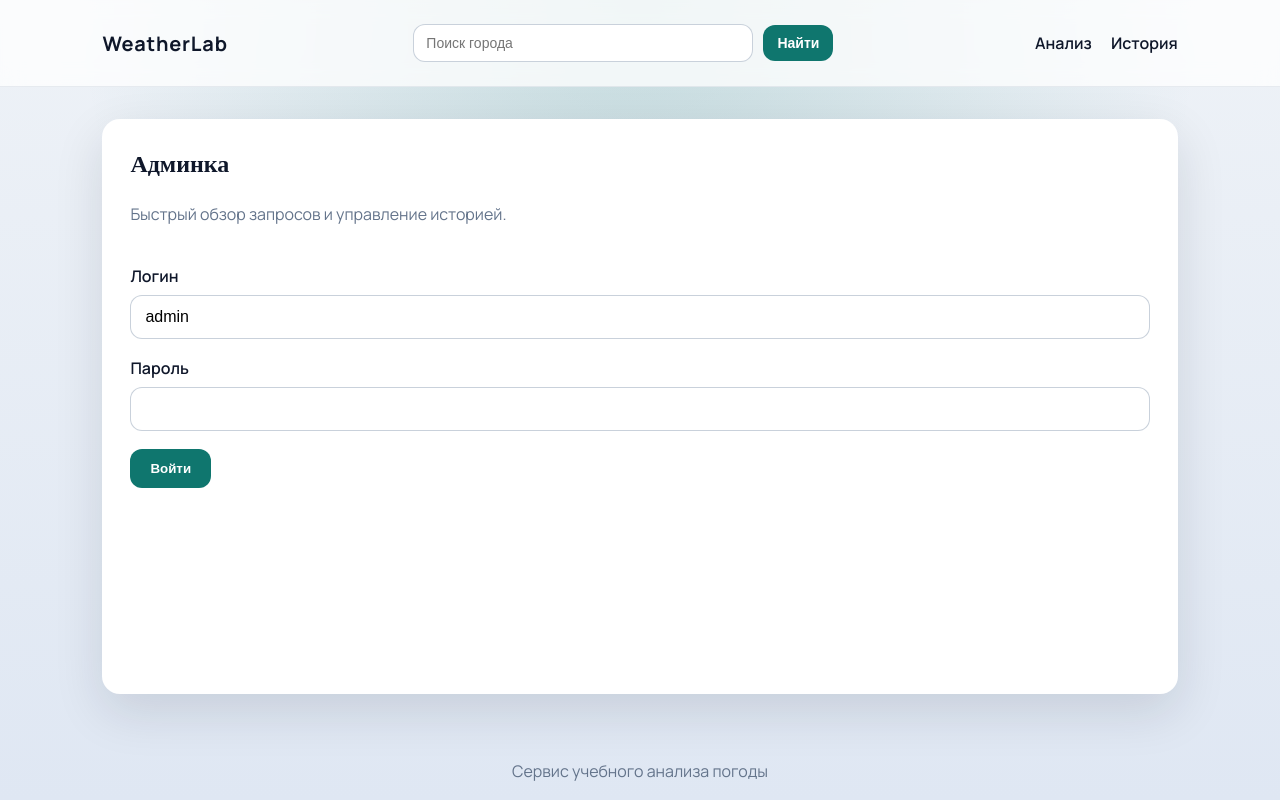
After one commit to dfoxiah/weather-analysis, a Django app: page /control/ in a window 1280 px wide. The commit adds this page. Run offline with Django 4.2, Linux system fonts and the light colour scheme.

Commit message:
Hide admin behind configurable path

```diff
--- a/weather/static/weather/css/style.css
+++ b/weather/static/weather/css/style.css
@@ -220,6 +220,109 @@ a {
   margin-top: 6px;
 }
 
+.admin-head {
+  display: flex;
+  align-items: center;
+  justify-content: space-between;
+  gap: 12px;
+  flex-wrap: wrap;
+}
+
+.admin-meta {
+  display: flex;
+  gap: 14px;
+  flex-wrap: wrap;
+  margin-top: 10px;
+}
+
+.admin-stats {
+  display: grid;
+  grid-template-columns: repeat(auto-fit, minmax(180px, 1fr));
+  gap: 14px;
+  margin-top: 18px;
+}
+
+.admin-stats .stat {
+  padding: 12px 14px;
+  border-radius: 14px;
+  border: 1px solid rgba(148, 163, 184, 0.35);
+  background: rgba(248, 250, 252, 0.85);
+}
+
+.admin-stats .stat strong {
+  display: block;
+  font-size: 20px;
+  margin-top: 6px;
+}
+
+.admin-filters {
+  margin: 20px 0 12px;
+  display: grid;
+  gap: 12px;
+  grid-template-columns: repeat(auto-fit, minmax(180px, 1fr));
+  align-items: end;
+}
+
+.admin-table {
+  display: grid;
+  gap: 8px;
+  margin-top: 16px;
+}
+
+.admin-row {
+  display: grid;
+  grid-template-columns: 0.6fr 1.2fr 1.6fr 1.2fr 1.2fr 1.4fr 1.2fr;
+  gap: 10px;
+  padding: 12px 14px;
+  border-radius: 12px;
+  border: 1px solid rgba(148, 163, 184, 0.2);
+  background: rgba(255, 255, 255, 0.9);
+}
+
+.admin-row > div {
+  overflow-wrap: anywhere;
+}
+
+.admin-row.head {
+  font-weight: 600;
+  background: rgba(15, 118, 110, 0.08);
+}
+
+.admin-actions {
+  display: flex;
+  gap: 8px;
+  flex-wrap: wrap;
+  align-items: center;
+}
+
+.admin-metrics {
+  display: grid;
+  gap: 4px;
+  color: var(--muted);
+  font-size: 13px;
+}
+
+.admin-danger {
+  margin-top: 20px;
+}
+
+.chip-group {
+  display: flex;
+  flex-wrap: wrap;
+  gap: 6px;
+}
+
+.chip {
+  display: inline-flex;
+  align-items: center;
+  padding: 4px 8px;
+  border-radius: 999px;
+  font-size: 12px;
+  font-weight: 600;
+  color: var(--accent-dark);
+  background: rgba(15, 118, 110, 0.12);
+}
+
 .table {
   display: grid;
   gap: 6px;
@@ -290,4 +393,8 @@ a {
   .table-row {
     grid-template-columns: 1fr;
   }
+
+  .admin-row {
+    grid-template-columns: 1fr;
+  }
 }
--- /dev/null
+++ b/weather/templates/weather/admin.html
@@ -0,0 +1,135 @@
+{% extends 'weather/base.html' %}
+
+{% block content %}
+  <section class="card">
+    <div class="admin-head">
+      <div>
+        <h1>Админка</h1>
+        <p class="muted">Быстрый обзор запросов и управление историей.</p>
+      </div>
+      {% if is_admin %}
+        <form method="post">
+          {{ csrf_input }}
+          <input type="hidden" name="action" value="logout" />
+          <button class="button link" type="submit">Выйти</button>
+        </form>
+      {% endif %}
+    </div>
+
+    {% if not admin_enabled %}
+      <p class="muted">Админка отключена — задайте переменную ADMIN_PASSWORD.</p>
+    {% elif not is_admin %}
+      <form method="post" class="form admin-login">
+        {{ csrf_input }}
+        <input type="hidden" name="action" value="login" />
+        <div class="field">
+          <label>Логин</label>
+          <input class="input" type="text" name="username" autocomplete="username" value="{{ login_username }}" />
+        </div>
+        <div class="field">
+          <label>Пароль</label>
+          <input class="input" type="password" name="password" autocomplete="current-password" />
+        </div>
+        <div class="actions">
+          <button class="button" type="submit">Войти</button>
+        </div>
+      </form>
+    {% else %}
+      <div class="admin-stats">
+        <div class="stat">
+          <span>Всего запросов</span>
+          <strong>{{ stats.total_queries }}</strong>
+        </div>
+        <div class="stat">
+          <span>Всего результатов</span>
+          <strong>{{ stats.total_results }}</strong>
+        </div>
+        <div class="stat">
+          <span>Уникальных городов</span>
+          <strong>{{ stats.unique_cities }}</strong>
+        </div>
+        <div class="stat">
+          <span>Последний запрос</span>
+          <strong>{{ stats.latest_at.strftime('%d.%m.%Y %H:%M') if stats.latest_at else '—' }}</strong>
+        </div>
+      </div>
+
+      <form method="get" class="admin-filters">
+        <input class="input" type="text" name="city" placeholder="Город" value="{{ filters.city }}" />
+        <select class="input" name="source">
+          <option value="">Все источники</option>
+          {% for src in sources_options %}
+            <option value="{{ src.key }}" {% if filters.source == src.key %}selected{% endif %}>{{ src.label }}</option>
+          {% endfor %}
+        </select>
+        <input class="input" type="text" name="session_id" placeholder="Session id" value="{{ filters.session_id }}" />
+        <select class="input" name="limit">
+          {% for item in limit_options %}
+            <option value="{{ item }}" {% if filters.limit == item %}selected{% endif %}>Показать {{ item }}</option>
+          {% endfor %}
+        </select>
+        <button class="button small" type="submit">Применить</button>
+        <a class="button link small" href="{{ url('weather:admin') }}">Сбросить</a>
+      </form>
+
+      <p class="muted">Найдено: {{ stats.filtered_total }} из {{ stats.total_queries }}</p>
+
+      {% if items %}
+        <div class="admin-table">
+          <div class="admin-row head">
+            <div>ID</div>
+            <div>Город</div>
+            <div>Источники</div>
+            <div>Метрики</div>
+            <div>Дата</div>
+            <div>Session</div>
+            <div>Действия</div>
+          </div>
+          {% for item in items %}
+            <div class="admin-row">
+              <div>#{{ item.id }}</div>
+              <div>
+                <strong>{{ item.city }}</strong>
+              </div>
+              <div>
+                <div class="chip-group">
+                  {% if item.sources_labels %}
+                    {% for label in item.sources_labels %}
+                      <span class="chip">{{ label }}</span>
+                    {% endfor %}
+                  {% else %}
+                    <span class="muted">—</span>
+                  {% endif %}
+                </div>
+              </div>
+              <div class="admin-metrics">
+                <span>avg: {{ item.summary.avg_temp if item.summary.avg_temp is not none else '—' }} °C</span>
+                <span>spread: {{ item.summary.temp_spread if item.summary.temp_spread is not none else '—' }} °C</span>
+                <span>rows: {{ item.result_count }}</span>
+              </div>
+              <div>{{ item.created_at.strftime('%d.%m.%Y %H:%M') }}</div>
+              <div class="muted">{{ item.session_id or '—' }}</div>
+              <div class="admin-actions">
+                <a class="button link small" href="{{ url('weather:admin_detail', query_id=item.id) }}">Открыть</a>
+                <form method="post">
+                  {{ csrf_input }}
+                  <input type="hidden" name="action" value="delete" />
+                  <input type="hidden" name="query_id" value="{{ item.id }}" />
+                  <button class="button small" type="submit" onclick="return confirm('Удалить запрос #{{ item.id }}?')">Удалить</button>
+                </form>
+              </div>
+            </div>
+          {% endfor %}
+        </div>
+      {% else %}
+        <p class="muted">Запросов не найдено.</p>
+      {% endif %}
+
+      <form method="post" class="admin-danger">
+        {{ csrf_input }}
+        <input type="hidden" name="action" value="purge" />
+        <button class="button" type="submit" onclick="return confirm('Удалить всю историю?')">Очистить все</button>
+      </form>
+    {% endif %}
+  </section>
+{% endblock %}
--- a/weather/urls.py
+++ b/weather/urls.py
@@ -1,11 +1,20 @@
+from django.conf import settings
 from django.urls import path
 
 from . import views
 
 app_name = "weather"
 
+ADMIN_PATH = getattr(settings, "ADMIN_PATH", "control").strip("/") or "control"
+
 urlpatterns = [
     path("", views.index, name="index"),
     path("result/<int:query_id>/", views.result, name="result"),
     path("history/", views.history, name="history"),
+    path(f"{ADMIN_PATH}/", views.admin_panel, name="admin"),
+    path(
+        f"{ADMIN_PATH}/query/<int:query_id>/",
+        views.admin_detail,
+        name="admin_detail",
+    ),
 ]
--- a/weather/views.py
+++ b/weather/views.py
@@ -4,11 +4,14 @@ from django.conf import settings
 from django.contrib import messages
 from django.http import Http404
 from django.shortcuts import redirect, render
+from sqlalchemy import func
 
 from .forms import WeatherForm
 from .services import SOURCES, analyze, coerce_float
 from .sqlalchemy_db import SessionLocal, init_db
 from .sqlalchemy_models import WeatherQuery, WeatherResult
+
+ADMIN_SESSION_KEY = "weather_admin"
 
 
 def _get_client_id(request):
@@ -22,7 +25,19 @@ def _header_context(request):
     header_sources = [
         {"key": key, "label": item["label"]} for key, item in SOURCES.items()
     ]
-    return {"header_city": header_city, "header_sources": header_sources}
+    return {
+        "header_city": header_city,
+        "header_sources": header_sources,
+        "is_admin": _is_admin(request),
+    }
+
+
+def _is_admin(request):
+    return bool(request.session.get(ADMIN_SESSION_KEY))
+
+
+def _admin_enabled():
+    return bool(getattr(settings, "ADMIN_PASSWORD", ""))
 
 
 def index(request):
@@ -189,3 +204,221 @@ def history(request):
     context = {"items": history_items}
     context.update(_header_context(request))
     return render(request, "weather/history.html", context, using="jinja2")
+
+
+def _parse_limit(value, default=50, min_value=10, max_value=200):
+    try:
+        limit = int(value)
+    except (TypeError, ValueError):
+        return default
+    limit = max(min_value, min(limit, max_value))
+    return limit
+
+
+def admin_panel(request):
+    init_db()
+    admin_enabled = _admin_enabled()
+    admin_username = getattr(settings, "ADMIN_USERNAME", "admin")
+    admin_password = getattr(settings, "ADMIN_PASSWORD", "")
+    is_admin = _is_admin(request)
+
+    if request.method == "POST":
+        action = request.POST.get("action", "")
+        if action == "login":
+            if not admin_enabled:
+                messages.error(request, "Админка отключена: ADMIN_PASSWORD не задан.")
+            else:
+                username = request.POST.get("username", "").strip()
+                password = request.POST.get("password", "")
+                if username == admin_username and password == admin_password:
+                    request.session[ADMIN_SESSION_KEY] = True
+                    messages.success(request, "Вход выполнен.")
+                    return redirect("weather:admin")
+                messages.error(request, "Неверный логин или пароль.")
+        elif action == "logout":
+            request.session.pop(ADMIN_SESSION_KEY, None)
+            messages.info(request, "Вы вышли из админки.")
+            return redirect("weather:admin")
+        elif action == "delete":
+            if not is_admin:
+                messages.error(request, "Нужна авторизация.")
+                return redirect("weather:admin")
+            try:
+                query_id = int(request.POST.get("query_id", "0"))
+            except ValueError:
+                query_id = 0
+            if query_id:
+                with SessionLocal() as db:
+                    query = db.query(WeatherQuery).filter_by(id=query_id).first()
+                    if not query:
+                        messages.warning(request, "Запись не найдена.")
+                    else:
+                        db.delete(query)
+                        db.commit()
+                        messages.success(request, f"Запрос #{query_id} удален.")
+            else:
+                messages.warning(request, "Некорректный идентификатор записи.")
+            return redirect("weather:admin")
+        elif action == "purge":
+            if not is_admin:
+                messages.error(request, "Нужна авторизация.")
+                return redirect("weather:admin")
+            with SessionLocal() as db:
+                db.query(WeatherResult).delete()
+                db.query(WeatherQuery).delete()
+                db.commit()
+            messages.success(request, "История очищена.")
+            return redirect("weather:admin")
+
+    filters = {
+        "city": request.GET.get("city", "").strip(),
+        "source": request.GET.get("source", "").strip(),
+        "session_id": request.GET.get("session_id", "").strip(),
+        "limit": request.GET.get("limit", "").strip(),
+    }
+    limit = _parse_limit(filters["limit"], default=50)
+    filters["limit"] = str(limit)
+
+    items = []
+    stats = {
+        "total_queries": 0,
+        "total_results": 0,
+        "unique_cities": 0,
+        "latest_at": None,
+        "filtered_total": 0,
+    }
+
+    if admin_enabled and is_admin:
+        with SessionLocal() as db:
+            stats["total_queries"] = (
+                db.query(func.count(WeatherQuery.id)).scalar() or 0
+            )
+            stats["total_results"] = (
+                db.query(func.count(WeatherResult.id)).scalar() or 0
+            )
+            stats["unique_cities"] = (
+                db.query(func.count(func.distinct(WeatherQuery.city))).scalar()
+                or 0
+            )
+            latest = (
+                db.query(WeatherQuery.created_at)
+                .order_by(WeatherQuery.created_at.desc())
+                .first()
+            )
+            stats["latest_at"] = latest[0] if latest else None
+
+            base = db.query(WeatherQuery)
+            if filters["city"]:
+                base = base.filter(WeatherQuery.city.ilike(f"%{filters['city']}%"))
+            if filters["source"]:
+                base = base.filter(
+                    WeatherQuery.sources.like(f"%{filters['source']}%")
+                )
+            if filters["session_id"]:
+                base = base.filter(
+                    WeatherQuery.session_id == filters["session_id"]
+                )
+
+            stats["filtered_total"] = base.count()
+
+            rows = (
+                base.outerjoin(WeatherResult)
+                .group_by(WeatherQuery.id)
+                .with_entities(
+                    WeatherQuery,
+                    func.count(WeatherResult.id).label("result_count"),
+                )
+                .order_by(WeatherQuery.created_at.desc())
+                .limit(limit)
+                .all()
+            )
+
+            for query, result_count in rows:
+                summary = json.loads(query.summary_json) if query.summary_json else {}
+                source_keys = [
+                    key for key in (query.sources or "").split(",") if key
+                ]
+                source_labels = [
+                    SOURCES.get(key, {}).get("label", key) for key in source_keys
+                ]
+                items.append(
+                    {
+                        "id": query.id,
+                        "city": query.city,
+                        "created_at": query.created_at,
+                        "session_id": query.session_id,
+                        "summary": summary,
+                        "result_count": result_count,
+                        "sources_labels": source_labels,
+                    }
+                )
+
+    sources_options = [
+        {"key": key, "label": item["label"]} for key, item in SOURCES.items()
+    ]
+    limit_options = ["20", "50", "100", "200"]
+
+    context = {
+        "admin_enabled": admin_enabled,
+        "is_admin": is_admin,
+        "login_username": admin_username,
+        "filters": filters,
+        "items": items,
+        "stats": stats,
+        "sources_options": sources_options,
+        "limit_options": limit_options,
+    }
+    context.update(_header_context(request))
+    return render(request, "weather/admin.html", context, using="jinja2")
+
+
+def admin_detail(request, query_id):
+    init_db()
+    if not _is_admin(request):
+        messages.warning(request, "Нужна авторизация.")
+        return redirect("weather:admin")
+
+    with SessionLocal() as db:
+        query = db.query(WeatherQuery).filter_by(id=query_id).first()
+        if not query:
+            raise Http404("Запись не найдена")
+
+        summary = json.loads(query.summary_json) if query.summary_json else {}
+        result_rows = db.query(WeatherResult).filter_by(query_id=query_id).all()
+        results = [
+            {
+                "label": SOURCES.get(item.source, {}).get("label", item.source),
+                "source": item.source,
+                "temperature_c": item.temperature_c,
+                "humidity": item.humidity,
+                "wind_kph": item.wind_kph,
+                "wind_gust_kph": item.wind_gust_kph,
+                "feels_like_c": item.feels_like_c,
+                "pressure_hpa": item.pressure_hpa,
+                "visibility_km": item.visibility_km,
+                "precip_mm": item.precip_mm,
+                "cloud_pct": item.cloud_pct,
+                "condition": item.condition,
+            }
+            for item in result_rows
+        ]
+        source_keys = [key for key in (query.sources or "").split(",") if key]
+        source_labels = [
+            SOURCES.get(key, {}).get("label", key) for key in source_keys
+        ]
+        query_data = {
+            "id": query.id,
+            "city": query.city,
+            "created_at": query.created_at,
+            "session_id": query.session_id,
+            "sources_labels": source_labels,
+        }
+
+    context = {
+        "query": query_data,
+        "summary": summary,
+        "results": results,
+        "admin_view": True,
+    }
+    context.update(_header_context(request))
+    return render(request, "weather/result.html", context, using="jinja2")
--- a/weatherlab/settings.py
+++ b/weatherlab/settings.py
@@ -74,6 +74,9 @@ DATABASES = {
 
 SQLALCHEMY_DATABASE_URL = f"sqlite:///{DATABASES['default']['NAME']}"
 WEATHER_TIMEOUT_SECONDS = int(os.environ.get("WEATHER_TIMEOUT_SECONDS", "6"))
+ADMIN_USERNAME = os.environ.get("ADMIN_USERNAME", "admin")
+ADMIN_PASSWORD = os.environ.get("ADMIN_PASSWORD", "admin")
+ADMIN_PATH = os.environ.get("ADMIN_PATH", "control")
 
 AUTH_PASSWORD_VALIDATORS = []
 
```
Also changed, not shown: weather/templates/weather/result.html (+16 -0 lines), README.md.
